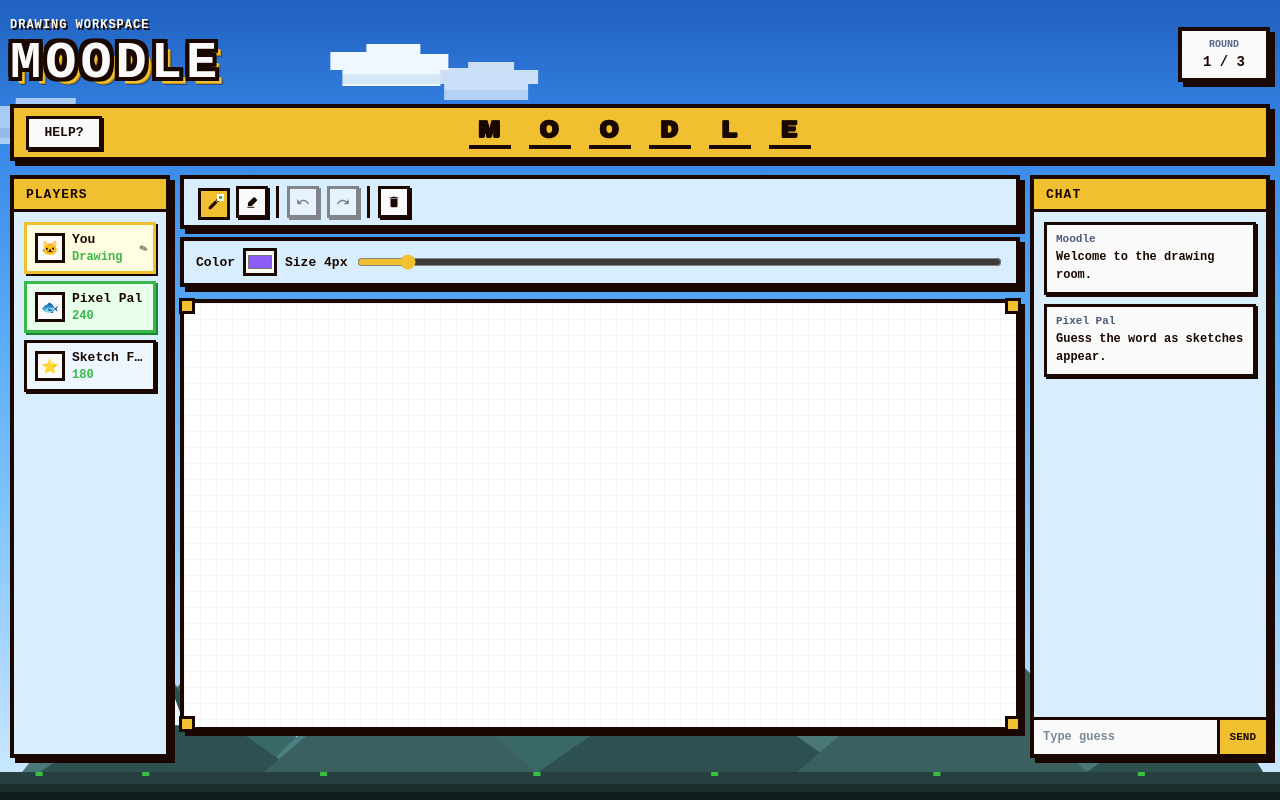
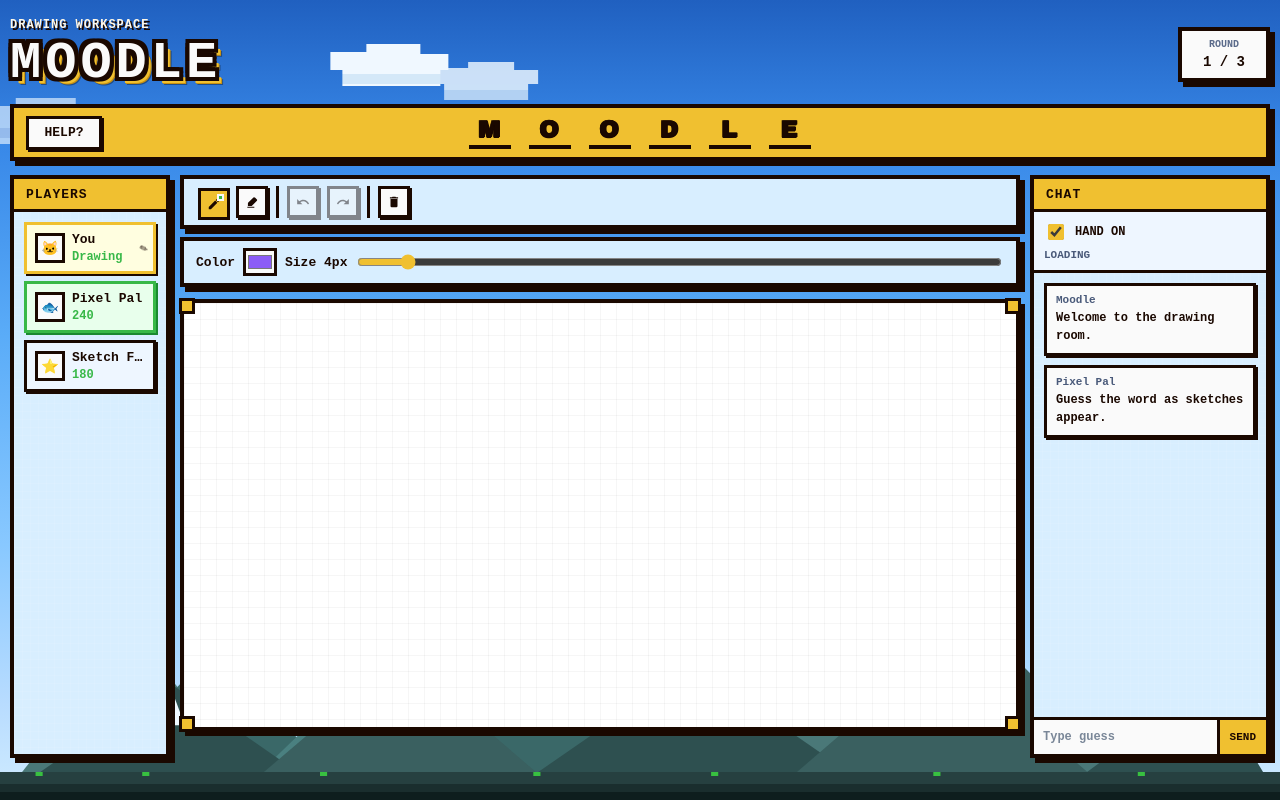
Before and after one commit to Sanjana-Gondariya/Moodle, a React (Vite) app: page / in a window 1280 px wide. Built offline with nearby package versions, Linux system fonts and the light colour scheme; no server answers.

Commit message:
Restore hand drawing

```diff
--- a/src/App.css
+++ b/src/App.css
@@ -437,16 +437,24 @@ body {
   position: relative;
   width: 100%;
   height: 100%;
+  min-height: inherit;
+  overflow: hidden;
+  touch-action: none;
+  cursor: crosshair;
 }
 
 .drawing-canvas {
+  position: relative;
+  z-index: 2;
   display: block;
   width: 100%;
   height: 100%;
+  min-height: inherit;
   max-height: min(54svh, 560px);
   cursor: crosshair;
   image-rendering: pixelated;
   touch-action: none;
+  pointer-events: auto;
 }
 
 .cc {
@@ -599,6 +607,48 @@ body {
   display: flex;
   flex-direction: column;
   min-height: 0;
+}
+
+.hand-control {
+  position: relative;
+  z-index: 1;
+  padding: 9px 10px;
+  display: grid;
+  gap: 6px;
+  border-bottom: 3px solid var(--outline);
+  background: var(--panel-in);
+}
+
+.hand-control__toggle {
+  display: flex;
+  align-items: center;
+  gap: 8px;
+  color: var(--outline);
+  font-size: 12px;
+  font-weight: 700;
+}
+
+.hand-control__toggle input {
+  width: 16px;
+  height: 16px;
+  accent-color: var(--gold);
+}
+
+.hand-control__status {
+  color: var(--text-muted);
+  font-size: 11px;
+  font-weight: 700;
+}
+
+.webcam-hidden {
+  position: fixed;
+  top: 0;
+  left: 0;
+  z-index: -1;
+  width: 640px;
+  height: 480px;
+  opacity: 0;
+  pointer-events: none;
 }
 
 .chat-list {
--- a/src/App.tsx
+++ b/src/App.tsx
@@ -1,7 +1,9 @@
 import { type FormEvent, useCallback, useEffect, useRef, useState } from 'react'
 import { DrawingCanvas } from './components/DrawingCanvas'
 import { Toolbar } from './components/Toolbar'
+import { useGestureInputController } from './hooks/useGestureInputController'
 import { useDrawingState } from './hooks/useDrawingState'
+import { useMediaPipeHandTracking } from './hooks/useMediaPipeHandTracking'
 import { DEFAULT_BRUSH_COLOR, DEFAULT_BRUSH_SIZE } from './utils/constants'
 import type { ToolMode } from './types/drawing'
 import './App.css'
@@ -97,6 +99,7 @@ function App() {
   const [color, setColor] = useState(DEFAULT_BRUSH_COLOR)
   const [brushSize, setBrushSize] = useState(DEFAULT_BRUSH_SIZE)
   const [mode, setMode] = useState<ToolMode>('draw')
+  const [gestureEnabled, setGestureEnabled] = useState(true)
   const [instructionsOpen, setInstructionsOpen] = useState(false)
   const [chatDraft, setChatDraft] = useState('')
   const [chatMessages, setChatMessages] = useState([
@@ -125,6 +128,15 @@ function App() {
     },
     [chatDraft],
   )
+
+  const tracking = useMediaPipeHandTracking(gestureEnabled)
+  const { status, preview } = useGestureInputController({
+    frame: tracking.frame,
+    canvas: canvasElRef.current,
+    engine,
+    gestureEnabled,
+    setMode,
+  })
 
   useEffect(() => {
     syncToolSettings({ color, brushSize, mode })
@@ -213,8 +225,8 @@ function App() {
                 activeStroke={activeStroke}
                 engine={engine}
                 toolMode={mode}
-                pointerEnabled
-                cursorOverride={null}
+                pointerEnabled={!gestureEnabled || !status.handDetected}
+                cursorOverride={gestureEnabled ? preview : null}
                 onCanvasReady={handleCanvasReady}
               />
               <span className="cc tl" aria-hidden />
@@ -226,6 +238,33 @@ function App() {
 
           <aside className="game-side px-panel chat-panel" aria-label="Chat">
             <div className="px-panel-title">CHAT</div>
+            <div className="hand-control">
+              <label className="hand-control__toggle">
+                <input
+                  type="checkbox"
+                  checked={gestureEnabled}
+                  onChange={(event) => setGestureEnabled(event.target.checked)}
+                />
+                <span>{gestureEnabled ? 'HAND ON' : 'HAND OFF'}</span>
+              </label>
+              <span className="hand-control__status">
+                {tracking.error
+                  ? 'CAMERA ERROR'
+                  : status.handDetected
+                    ? 'HAND READY'
+                    : tracking.mediaPipeReady
+                      ? 'SHOW HAND'
+                      : 'LOADING'}
+              </span>
+            </div>
+            <video
+              ref={tracking.videoRef}
+              className="webcam-hidden"
+              playsInline
+              muted
+              autoPlay
+              aria-hidden
+            />
             <div className="chat-list" aria-live="polite">
               {chatMessages.map((message, index) => (
                 <div
--- a/src/components/DrawingCanvas.tsx
+++ b/src/components/DrawingCanvas.tsx
@@ -1,8 +1,8 @@
-import { useCallback, useLayoutEffect, useRef } from 'react'
+import { useCallback, useLayoutEffect, useRef, type PointerEvent as ReactPointerEvent } from 'react'
 import { renderDrawing } from '../utils/strokeRenderer'
-import { useCanvasPointerInput } from '../hooks/useCanvasPointerInput'
 import { useCanvasCursorPreview } from '../hooks/useCanvasCursorPreview'
 import { DrawingCursor } from './DrawingCursor'
+import { clientToCanvasPoint, clampPointToCanvas } from '../utils/coordinateMapping'
 import type { DrawingEngine, Stroke, ToolMode } from '../types/drawing'
 
 export interface DrawingCanvasProps {
@@ -35,6 +35,7 @@ export function DrawingCanvas({
   const ctxRef = useRef<CanvasRenderingContext2D | null>(null)
   const modeRef = useRef(toolMode)
   modeRef.current = toolMode
+  const activePointerId = useRef<number | null>(null)
 
   const snapshotRef = useRef({ strokes, activeStroke })
   snapshotRef.current = { strokes, activeStroke }
@@ -88,13 +89,69 @@ export function DrawingCanvas({
     return () => onCanvasReady?.(null)
   }, [onCanvasReady])
 
-  useCanvasPointerInput(canvasRef, engine, modeRef, pointerEnabled)
   const pointerSample = useCanvasCursorPreview(canvasRef, modeRef)
   const cursorSample = cursorOverride ?? pointerSample
 
+  const canvasPointFromPointer = useCallback((event: ReactPointerEvent) => {
+    const canvas = canvasRef.current
+    if (!canvas) return null
+    return clampPointToCanvas(canvas, clientToCanvasPoint(canvas, event.clientX, event.clientY))
+  }, [])
+
+  const handlePointerDown = useCallback(
+    (event: ReactPointerEvent<HTMLDivElement>) => {
+      if (!pointerEnabled) return
+      if (activePointerId.current !== null) return
+      if (event.pointerType === 'mouse' && event.button !== 0) return
+      const point = canvasPointFromPointer(event)
+      if (!point) return
+
+      activePointerId.current = event.pointerId
+      event.currentTarget.setPointerCapture(event.pointerId)
+      engine.startStroke(point.x, point.y, modeRef.current)
+      event.preventDefault()
+    },
+    [canvasPointFromPointer, engine, pointerEnabled],
+  )
+
+  const handlePointerMove = useCallback(
+    (event: ReactPointerEvent<HTMLDivElement>) => {
+      if (!pointerEnabled) return
+      if (event.pointerId !== activePointerId.current) return
+      if (event.pointerType === 'mouse' && (event.buttons & 1) === 0) return
+      const point = canvasPointFromPointer(event)
+      if (!point) return
+
+      engine.continueStroke(point.x, point.y)
+      event.preventDefault()
+    },
+    [canvasPointFromPointer, engine, pointerEnabled],
+  )
+
+  const endPointerStroke = useCallback(
+    (event: ReactPointerEvent<HTMLDivElement>) => {
+      if (event.pointerId !== activePointerId.current) return
+      activePointerId.current = null
+      if (event.currentTarget.hasPointerCapture(event.pointerId)) {
+        event.currentTarget.releasePointerCapture(event.pointerId)
+      }
+      engine.endStroke()
+      event.preventDefault()
+    },
+    [engine],
+  )
+
   return (
-    <div ref={containerRef} className="drawing-canvas__wrap">
-      <div className="drawing-canvas__surface">
+    <div className="drawing-canvas__wrap">
+      <div
+        ref={containerRef}
+        className="drawing-canvas__surface"
+        onPointerDown={handlePointerDown}
+        onPointerMove={handlePointerMove}
+        onPointerUp={endPointerStroke}
+        onPointerCancel={endPointerStroke}
+        onLostPointerCapture={endPointerStroke}
+      >
         <canvas
           ref={canvasRef}
           className="drawing-canvas"
```
